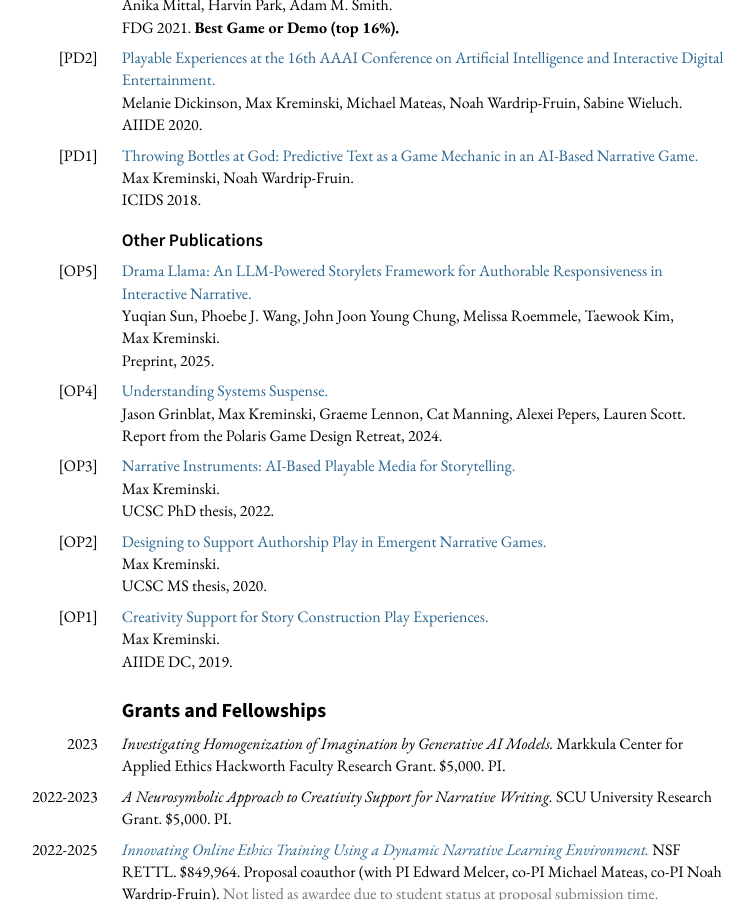
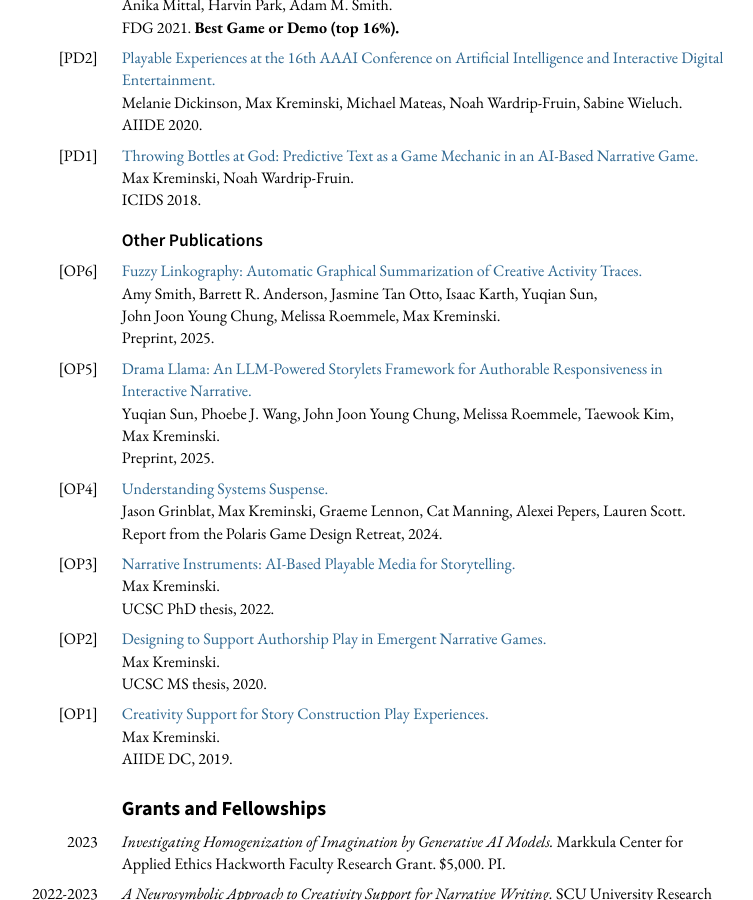
Before and after one commit to mkremins/mkremins.github.io, a Jekyll site: the page built from cv/index.html, in a window 1280 px wide and 900 px high, scrolled down 6146 px. Shown: the whole window, without its empty margins (261-1014 px from the left). Built offline with Jekyll 4.4.1, drawn with Linux system fonts in a browser that asks for light colours.

Commit message:
Add fuzzy linkography preprint

```diff
--- a/_data/publications.json
+++ b/_data/publications.json
@@ -1,4 +1,12 @@
 [
+{
+  "title": "Fuzzy Linkography: Automatic Graphical Summarization of Creative Activity Traces",
+  "url": "https://arxiv.org/abs/2502.04599",
+  "authors": ["Amy Smith", "Barrett R. Anderson", "Jasmine Tan Otto", "Isaac Karth", "Yuqian Sun", "John Joon Young Chung", "Melissa Roemmele", "Max Kreminski"],
+  "year": "2025",
+  "venue": "Preprint",
+  "pubtype": "other",
+},
 {
   "title": "Drama Llama: An LLM-Powered Storylets Framework for Authorable Responsiveness in Interactive&nbsp;Narrative",
   "url": "https://arxiv.org/abs/2501.09099",
```
